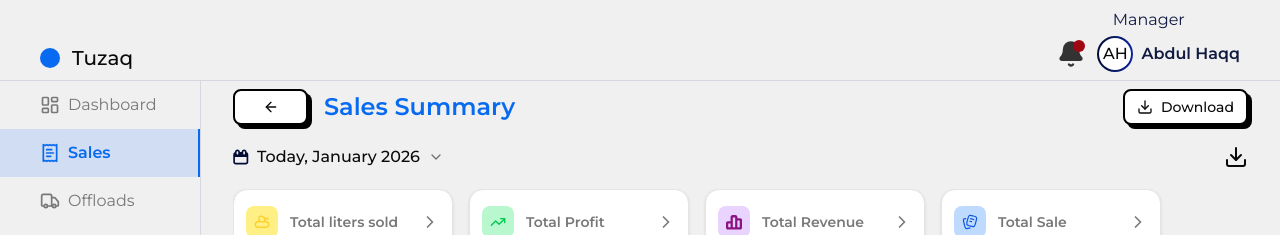
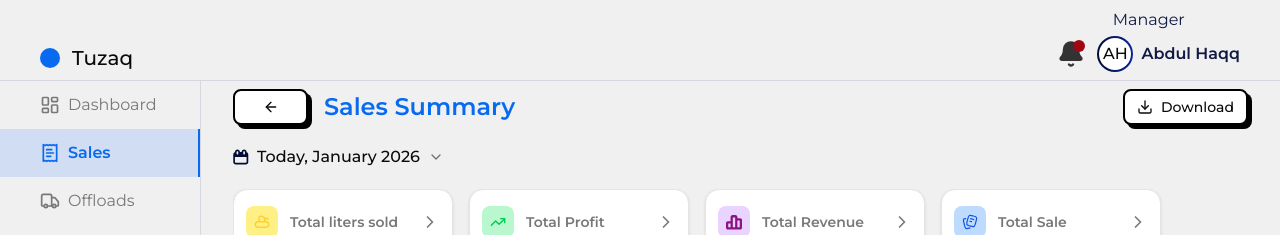
Before and after one commit to Jbsmall17/tuzaq, a Next.js app: page /sales in a window 1280 px wide. Shown: the top 235 px of the page. Built offline with nearby package versions, Linux system fonts and the light colour scheme.

Commit message:
worked on resonsiveness of sales summary page

```diff
--- a/app/(main)/sales/page.tsx
+++ b/app/(main)/sales/page.tsx
@@ -417,7 +417,7 @@ export default function Page() {
               <span className="text-base font-medium">Today, January 2026</span>
               <ChevronDown className="text-muted-foreground size-4" />
             </div>
-            <Download className="inline" />
+            <Download className="inline block sm:hidden" />
           </div>
           <div className="overflow-y-auto scrollable-hidden flex flex-col sm:flex-row gap-4 mb-3 md:mb-5">
             <Card className="w-full sm:w-[220px] shrink-0 py-4 gap-4">
```
